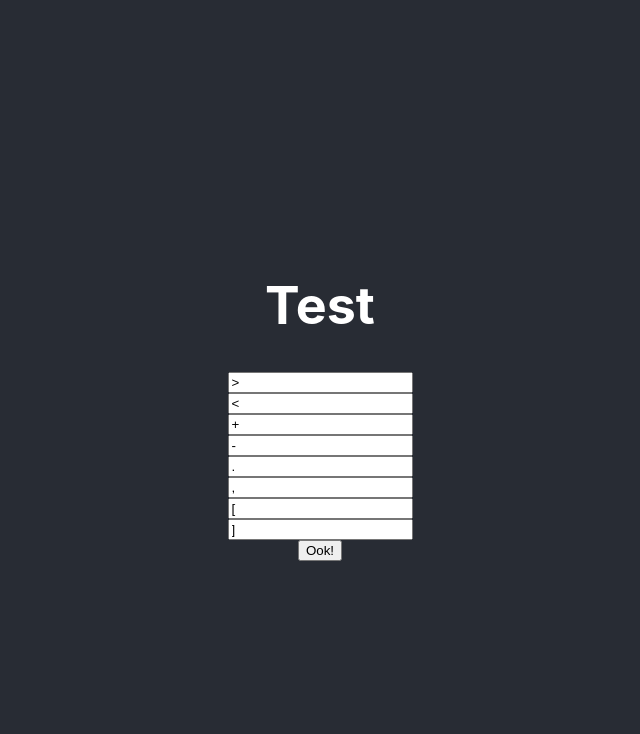
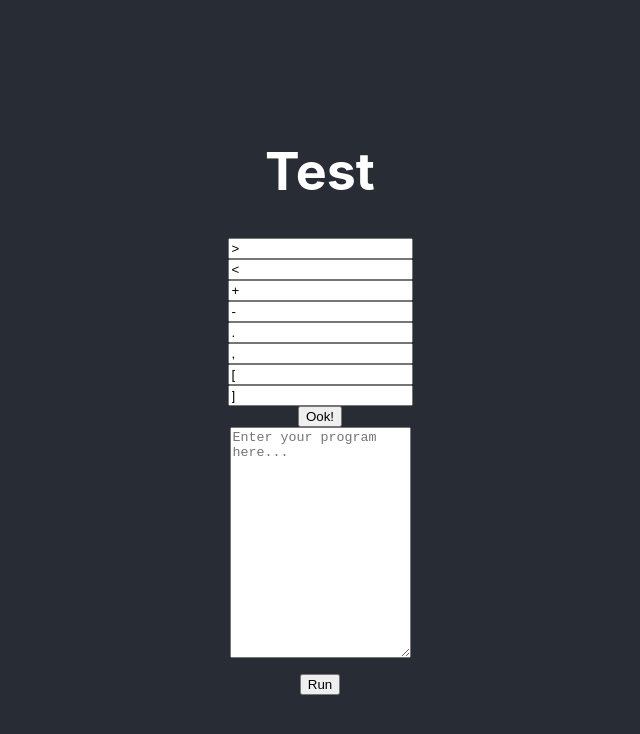
Before and after one commit to brainuser5705/bf-variant-interpreter, a React (Create React App) app: page / in a window 1280 px wide. Shown: the top 734 px of the page, without its empty margins (320-960 px from the left). Built offline with nearby package versions, Linux system fonts and the light colour scheme.

Commit message:
add: text editor with interpreter up to parser

```diff
--- a/src/App.js
+++ b/src/App.js
@@ -4,6 +4,7 @@ import { useState, createContext, useEffect } from 'react';
 import SymbolInput from './components/SymbolInput';
 import VariantButton from './components/VariantButton';
 import { ook } from './data/variants';
+import { TextEditor } from './components/TextEditor';
 
 const variants = [ ook ];
 
@@ -53,30 +54,34 @@ function App() {
     "end_while": [ isEndWhileValid, setIsEndWhileValid ]
   }
 
+  const [ sourceCode, setSourceCode ] = useState("");
+
   useEffect(() => {
-    console.log({
-      "shift_right": shiftRightSymbol,
-      "shift_left": shiftLeftSymbol,
-      "increment": incrementSymbol,
-      "decrement": decrementSymbol,
-      "output": outputSymbol,
-      "input": inputSymbol,
-      "start_while": startWhileSymbol,
-      "end_while": endWhileSymbol
-    });
-  }, [symbolMap]);
+    // console.log({
+    //   "shift_right": shiftRightSymbol,
+    //   "shift_left": shiftLeftSymbol,
+    //   "increment": incrementSymbol,
+    //   "decrement": decrementSymbol,
+    //   "output": outputSymbol,
+    //   "input": inputSymbol,
+    //   "start_while": startWhileSymbol,
+    //   "end_while": endWhileSymbol
+    // });
+    console.log(sourceCode);
+  }, [sourceCode]);
 
   return (
     <div className="App">
       <header className="App-header">
         <h1>Test</h1>
-        <SymbolContext.Provider value={{ symbolMap, validSymbolMap }}>
+        <SymbolContext.Provider value={{ symbolMap, validSymbolMap, sourceCode, setSourceCode}}>
           {Object.keys(symbolMap).map(type => (
             <SymbolInput key={type} type={type} />
           ))}
           { variants.map(variant => (
             <VariantButton key={variant["name"]} name={variant["name"]} newSymbols={variant["symbols"]} />)
           )}
+          <TextEditor></TextEditor>
         </SymbolContext.Provider>
 
       </header>
--- a/src/components/SymbolInput.js
+++ b/src/components/SymbolInput.js
@@ -9,6 +9,19 @@ function SympolInput(props) {
     const [ symbol, setSymbol ] = symbolMap[props.type];
     const [ isValidSymbol, setIsValidSymbol ] = validSymbolMap[props.type];
 
+    // function updateSourceCode(oldSymbol, newSymbol){
+    //     newSourceCode = "";
+    //     for (let tuple of lexicalTokens){
+    //         let value = tuple[0];
+    //         if (oldSymbol === value){
+    //             tuple[0] =
+    //         }else{
+    //             newSourceCode += value;
+    //         }
+    //     }
+    //     setSourceCode(newSourceCode);
+    // }
+
     return (
         <input
             type="text"
@@ -17,19 +30,16 @@ function SympolInput(props) {
             className={`${isValidSymbol ? "" : "invalid-symbol-field"}`}
             onChange={e => {
                 let newSymbol = e.target.value;
+                setSymbol(newSymbol);
 
                 let valid = true;
-                Object.values(symbolMap).map(value => {
+                Object.values(symbolMap).forEach(value => {
                     if (newSymbol === value[0]){
                         valid = false;
                     }
                 });
-
-                console.log(Object.values(symbolMap));
-
                 setIsValidSymbol(valid && newSymbol !== '');
 
-                setSymbol(newSymbol);
             }}
         />
 
--- /dev/null
+++ b/src/components/TextEditor.js
@@ -0,0 +1,32 @@
+import { createContext, useContext, useState } from "react";
+import { SymbolContext } from "../App";
+import Interpreter from "../interpreter/Interpreter";
+
+const EditorContext = createContext(null);
+
+function TextEditor(){
+
+    const { sourceCode, setSourceCode } = useContext(SymbolContext);
+    const [ errorMessage, setErrorMessage ] = useState("");
+    const [ output, setOutput ] = useState("");
+
+    return (
+        <div>
+            <textarea
+                value={sourceCode}
+                onChange={e => {
+                    setSourceCode(e.target.value);
+                }}
+                rows={15}
+                placeholder={"Enter your program here..."}
+            />
+            <EditorContext.Provider value={{sourceCode, output, setOutput, setErrorMessage}}>
+                <Interpreter></Interpreter>
+                <div>{errorMessage}</div>
+            </EditorContext.Provider>
+        </div>
+    );
+
+}
+
+export { TextEditor, EditorContext };
--- /dev/null
+++ b/src/interpreter/Interpreter.js
@@ -0,0 +1,104 @@
+import { useContext } from "react";
+import { SymbolContext } from "../App";
+import { EditorContext } from "../components/TextEditor";
+import Parser from "./Parser";
+import PeekableStream from "./Stream";
+
+function Interpreter(){
+    const { symbolMap } = useContext(SymbolContext);
+
+    const lexicalTokens = [];
+    const parserTokens = [];
+
+    const arr = new Array(3000).fill(0);
+    const index = 0;
+    const { sourceCode, output, setOutput, setErrorMessage } = useContext(EditorContext);
+
+    function lex(){
+
+        var bufferString = "";
+        for(let c of sourceCode){
+            bufferString += c;
+            Object.keys(symbolMap).forEach(type => {
+                let value = symbolMap[type][0];
+                if (value === bufferString){
+                    lexicalTokens.push(type);
+                    bufferString = "";
+                }
+            });
+        }
+        if (bufferString !== ""){
+            setErrorMessage("Symbol '" + bufferString + "' is not recognized.");
+        }
+    }
+
+    function parse(){
+        let parser = new Parser(new PeekableStream(lexicalTokens), setErrorMessage);
+        while (parser.tokenStream.pointer !== null){
+            let parserToken = parser.next_expression();
+            if (parserToken !== null){
+                parserTokens.push(parserToken);
+            }
+        }
+    }
+
+    function evaluate(){
+        for (let token of parserTokens){
+
+            let type = token[0];
+
+            switch(type){
+                case "shift_right":
+                    index++;
+                    break;
+                case "shift_left":
+                    if (index !== 0){
+                        index--;
+                    }else{
+                        // something with error message
+                        setErrorMessage("Negative index reached.")
+                    }
+                    break;
+                case "increment":
+                    arr[index]++;
+                    break;
+                case "decrement":
+                    arr[index]--;
+                    break;
+                case "output":
+                    setOutput(output + String.fromCharCode(arr[index]));
+                    break;
+                case "input":
+                    let entered = "";
+                    while (entered.length !== 1){
+                        entered = prompt("Enter a character:");
+                    }
+                    arr[index] = entered.charCodeAt(0);
+                    break;
+                case "while":
+                    while (arr[index] !== 0){
+                        let body = token[1];
+                        evaluate(body);
+                    }
+                    break;
+                default:
+                    break;
+
+            }
+        }
+    }
+
+    return(
+        <div>
+            <button onClick={()=>{
+                lex();
+                console.log("Lexical tokens: " + lexicalTokens);
+                parse();
+                console.log("Parser tokens: " + parserTokens);
+                // evaluate();
+            }}>Run</button>
+        </div>
+    );
+}
+
+export default Interpreter;
--- /dev/null
+++ b/src/interpreter/Parser.js
@@ -0,0 +1,60 @@
+class Parser{
+
+    constructor(tokenStream, setError){
+        this.tokenStream = tokenStream;
+        this.setError = setError;
+    }
+
+    next_expression(){
+        let type = this.tokenStream.pointer;
+
+        this.tokenStream.dispense_char();
+
+        switch(type){
+            case "start_while":
+                return ["while", this.get_multiple_expression()]
+            case "end_while":
+                // error message
+                this.setError("End while does not have matching start while");
+                return null;
+            default:
+                return [type, []];
+        }
+    }
+
+    get_multiple_expression(){
+
+        let exps = [];
+
+        let type = this.tokenStream.pointer;
+
+        if (type === null){
+            // whileBodyParser reached the EOF since loop never terminated
+            // something with error message
+            this.setError("While loop is unterminated");
+            return exps;
+        }
+
+        if (type !== "end_while"){
+            let whileBodyParser = new Parser(this.tokenStream, this.setError);
+
+            while (type !== "end_while"){
+                let exp = whileBodyParser.next_expression();
+
+                if (exp !== null){
+                    exps.push(exp);
+                }
+
+                type = whileBodyParser.tokenStream.pointer;
+            }
+        }
+
+        // finish parsing while loop body by ignorning ']'
+        this.tokenStream.dispense_char();
+
+        return exps;
+
+    }
+}
+
+export default Parser;
--- /dev/null
+++ b/src/interpreter/Stream.js
@@ -0,0 +1,26 @@
+class PeekableStream {
+
+    constructor(stream){
+        this.stream = stream;
+        this.index = 0;
+        this.fill_pointer();
+    }
+
+    fill_pointer(){
+        if (this.index === this.stream.length){
+            this.pointer = null;
+        }else{
+            this.pointer = this.stream[this.index];
+        }
+    }
+
+    dispense_char(){
+        let c = this.pointer;
+        this.index++;
+        this.fill_pointer();
+        return c;
+    }
+
+}
+
+export default PeekableStream;
```
